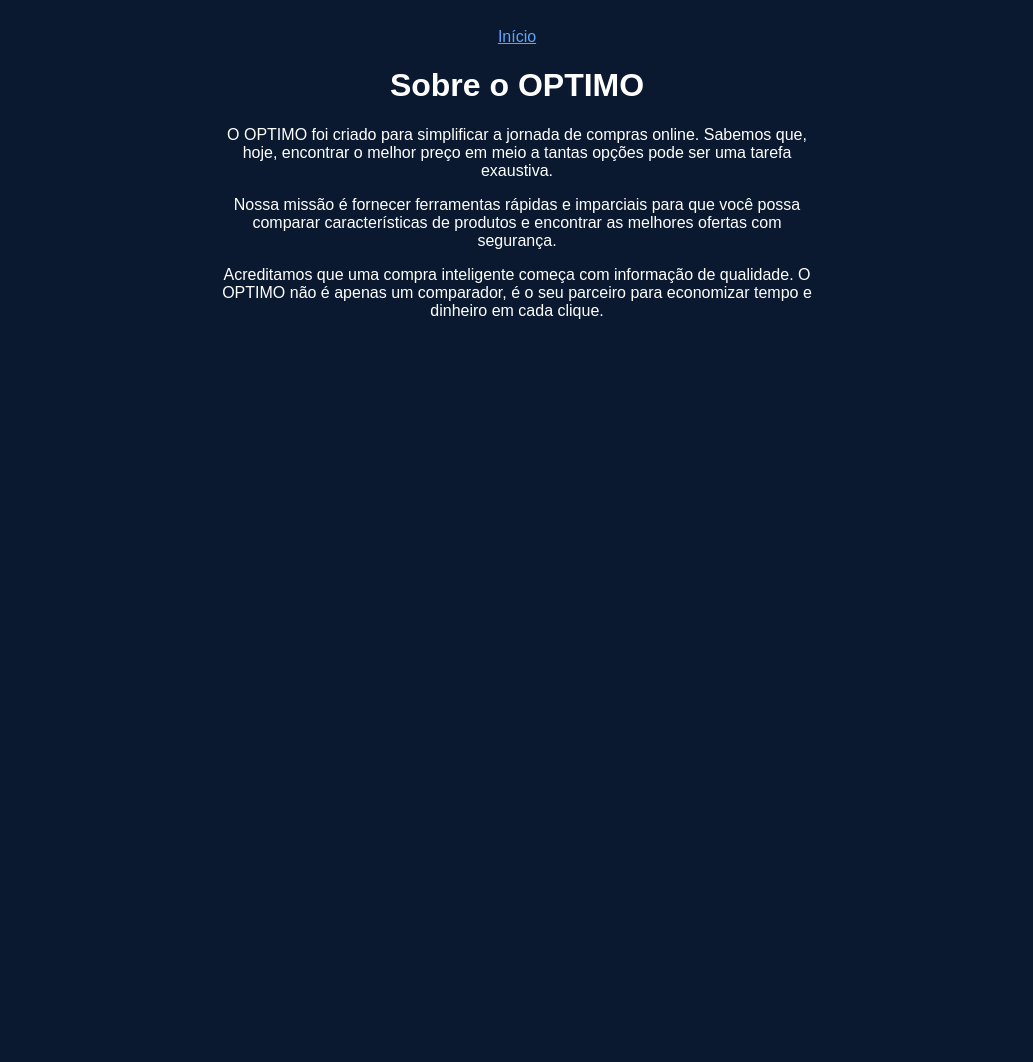
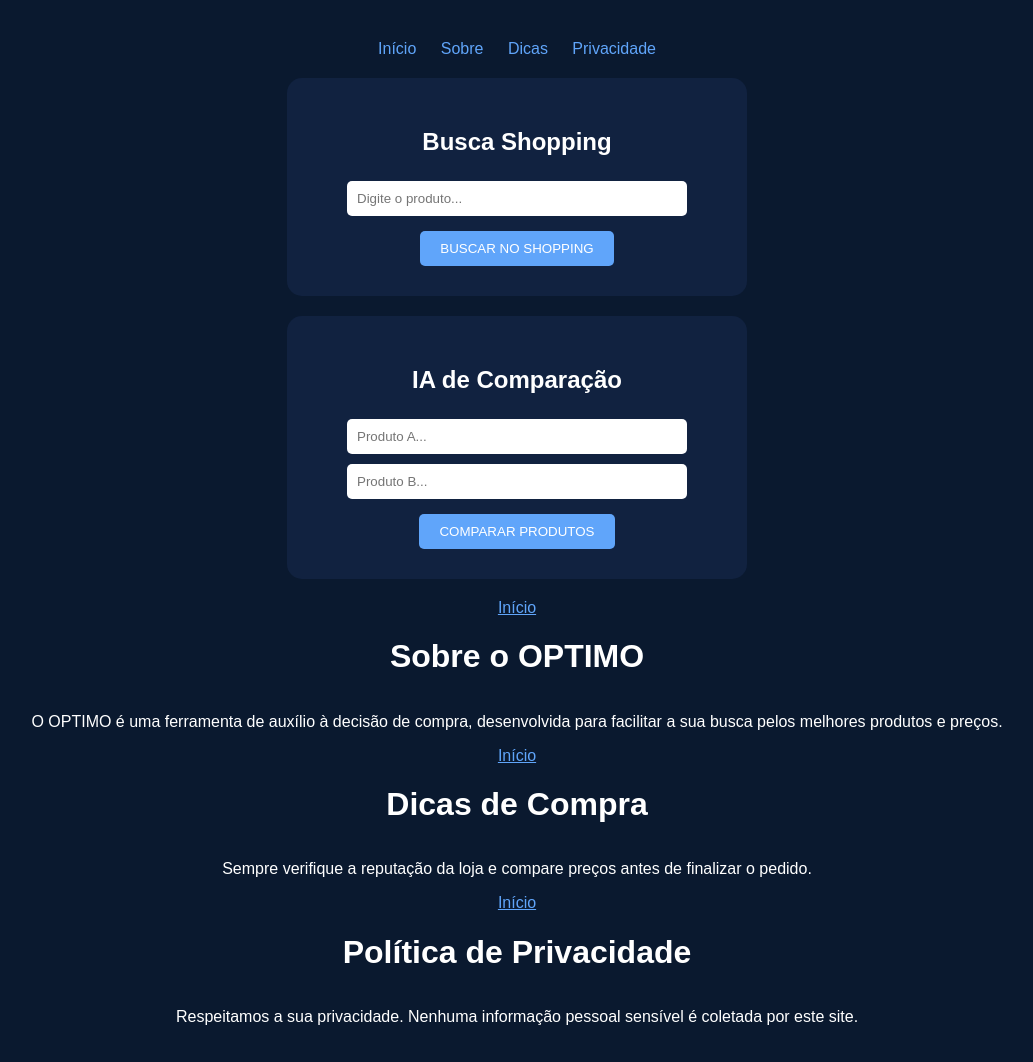
Before and after one commit to FischerTech86/saber-o-preco, a Flask app: page / in a window 1280 px wide. Shown: the whole page, without its empty margins (123-1156 px from the left). Before the commit the page ends 319 px from the top, so only its background shows below. Run offline with Flask 3, Linux system fonts and the light colour scheme.

Commit message:
Update index.html

```diff
--- a/templates/index.html
+++ b/templates/index.html
@@ -1,39 +1,66 @@
 <!DOCTYPE html>
-
 <html lang="pt-br">
-
 <head>
-
     <meta charset="UTF-8">
-
-    <title>Sobre o OPTIMO</title>
-
+    <title>OPTIMO</title>
     <style>
-
-        body { background-color: #0a192f; color: white; font-family: sans-serif; padding: 20px; text-align: center; }
-
-        a { color: #60a5fa; }
-
+        body { margin: 0; min-height: 100vh; display: flex; flex-direction: column; align-items: center; background-color: #0a192f; color: white; font-family: sans-serif; }
+        .menu { margin: 20px; text-align: center; }
+        .menu a { color: #60a5fa; margin: 0 10px; text-decoration: none; }
+        .box-central { background: #112240; padding: 30px; border-radius: 15px; width: 90%; max-width: 400px; text-align: center; margin-bottom: 20px; }
+        input { padding: 10px; width: 80%; margin: 5px; border-radius: 5px; border: none; }
+        button { padding: 10px 20px; background-color: #60a5fa; border: none; color: white; border-radius: 5px; cursor: pointer; margin-top: 10px; }
     </style>
-
 </head>
-
 <body>
-
-    <nav><a href="/">Início</a></nav>
-
-    <div style="max-width: 600px; margin: auto;">
-
-        <h1>Sobre o OPTIMO</h1>
-
-        <p>O OPTIMO foi criado para simplificar a jornada de compras online. Sabemos que, hoje, encontrar o melhor preço em meio a tantas opções pode ser uma tarefa exaustiva.</p>
-
-        <p>Nossa missão é fornecer ferramentas rápidas e imparciais para que você possa comparar características de produtos e encontrar as melhores ofertas com segurança.</p>
-
-        <p>Acreditamos que uma compra inteligente começa com informação de qualidade. O OPTIMO não é apenas um comparador, é o seu parceiro para economizar tempo e dinheiro em cada clique.</p>
-
+    <nav class="menu">
+        <a href="/">Início</a> <a href="/sobre">Sobre</a> <a href="/dicas">Dicas</a> <a href="/politica-privacidade">Privacidade</a>
+    </nav>
+    <div class="box-central">
+        <h2>Busca Shopping</h2>
+        <form action="https://www.google.com/search" method="GET" target="_blank">
+            <input type="text" name="q" placeholder="Digite o produto..." required>
+            <input type="hidden" name="tbm" value="shop">
+            <button type="submit">BUSCAR NO SHOPPING</button>
+        </form>
     </div>
-
+    <div class="box-central">
+        <h2>IA de Comparação</h2>
+        <form action="/resultado" method="POST">
+            <input type="text" name="p1" placeholder="Produto A..." required>
+            <input type="text" name="p2" placeholder="Produto B..." required>
+            <button type="submit">COMPARAR PRODUTOS</button>
+        </form>
+        {% if resultado %}
+        <div style="margin-top: 20px; padding: 10px; border: 1px solid #60a5fa; border-radius: 5px;">{{ resultado }}</div>
+        {% endif %}
+    </div>
 </body>
-
 </html>
+<!DOCTYPE html>
+<html lang="pt-br">
+<head><meta charset="UTF-8"><title>Sobre o OPTIMO</title></head>
+<body style="background-color: #0a192f; color: white; font-family: sans-serif; padding: 20px; text-align: center;">
+    <nav><a href="/" style="color: #60a5fa;">Início</a></nav>
+    <h1>Sobre o OPTIMO</h1>
+    <p>O OPTIMO é uma ferramenta de auxílio à decisão de compra, desenvolvida para facilitar a sua busca pelos melhores produtos e preços.</p>
+</body>
+</html>
+<!DOCTYPE html>
+<html lang="pt-br">
+<head><meta charset="UTF-8"><title>Dicas OPTIMO</title></head>
+<body style="background-color: #0a192f; color: white; font-family: sans-serif; padding: 20px; text-align: center;">
+    <nav><a href="/" style="color: #60a5fa;">Início</a></nav>
+    <h1>Dicas de Compra</h1>
+    <p>Sempre verifique a reputação da loja e compare preços antes de finalizar o pedido.</p>
+</body>
+</html>
+<!DOCTYPE html>
+<html lang="pt-br">
+<head><meta charset="UTF-8"><title>Privacidade OPTIMO</title></head>
+<body style="background-color: #0a192f; color: white; font-family: sans-serif; padding: 20px; text-align: center;">
+    <nav><a href="/" style="color: #60a5fa;">Início</a></nav>
+    <h1>Política de Privacidade</h1>
+    <p>Respeitamos a sua privacidade. Nenhuma informação pessoal sensível é coletada por este site.</p>
+</body>
+</html>
```
